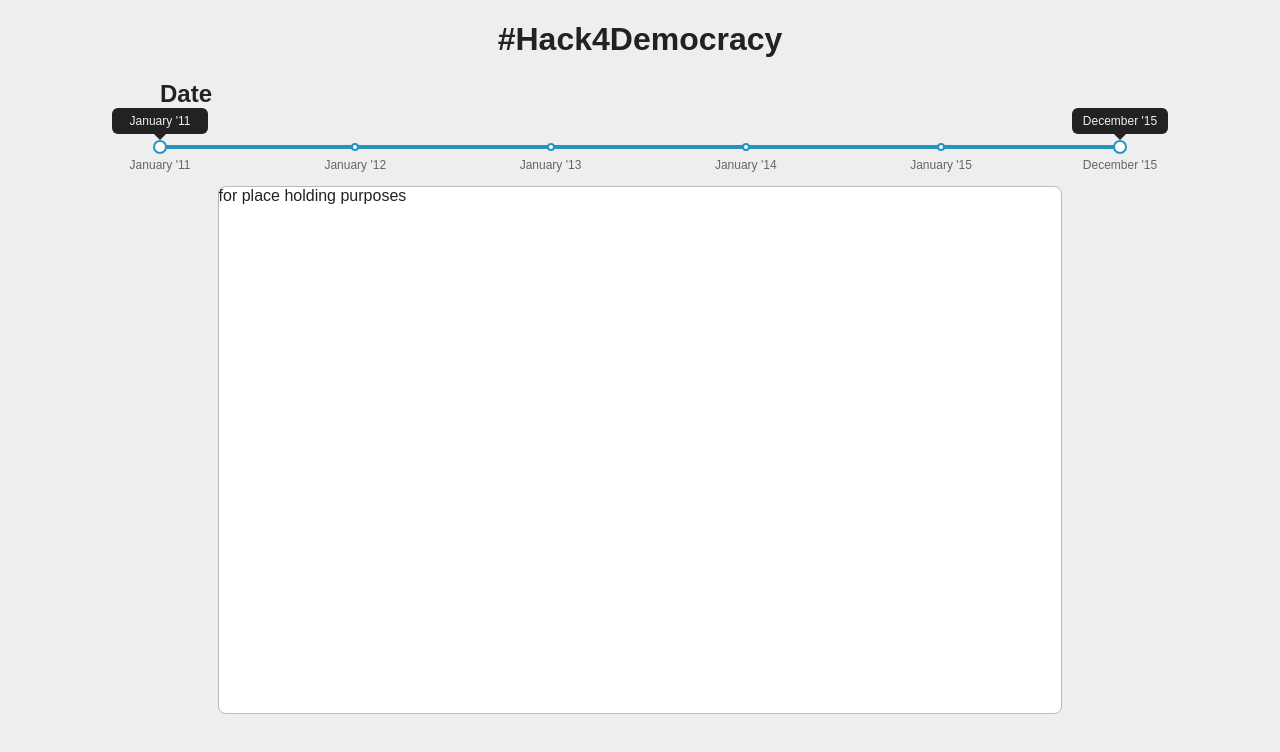
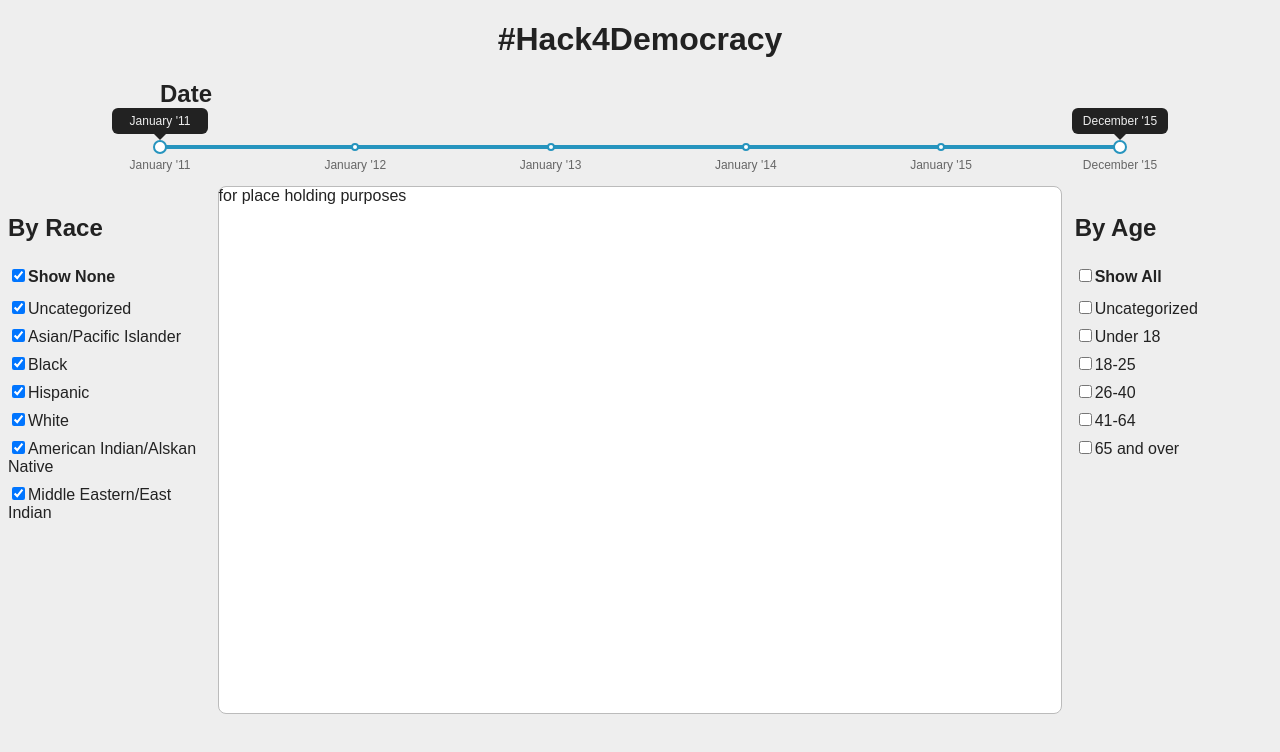
Before and after one commit to bendemers/DataDebunkers, a React (Create React App) app in the folder frontend/: page / in a window 1280 px wide. Shown: the top 752 px of the page. Built offline with nearby package versions, Linux system fonts and the light colour scheme.

Commit message:
everything but the age for interaction

```diff
--- /dev/null
+++ b/frontend/src/Age.js
@@ -0,0 +1,50 @@
+import React, {Component} from 'react';
+import {connect} from 'react-redux'
+
+class AgeBoxes extends Component {
+  constructor () {
+    super()
+
+    this.singleBox = this.singleBox.bind(this);
+    this.largeBox = this.largeBox.bind(this);
+  }
+
+  singleBox (e) {
+    if(e.target.checked){
+      this.props.addSet(Number(e.target.name))
+    } else {
+      this.props.removeSet(Number(e.target.name))
+    }
+  }
+
+  largeBox (e) {
+    if(e.target.checked){
+      this.props.addAll();
+    } else {
+      this.props.clearAll();
+    }
+  }
+
+  render () {
+    return (
+      <div className='age'>
+        <h2>By Age</h2>
+        <div className='choices'>
+          <label className='large'><input type='checkbox'/>Show All</label>
+          <label><input type='checkbox'/>Uncategorized</label>
+          <label><input type='checkbox'/>Under 18</label>
+          <label><input type='checkbox'/>18-25</label>
+          <label><input type='checkbox'/>26-40</label>
+          <label><input type='checkbox'/>41-64</label>
+          <label><input type='checkbox'/>65 and over</label>
+        </div>
+      </div>
+    )
+  }
+}
+
+const mapState = ({age}) => ({
+  age
+})
+
+export default connect(mapState)(AgeBoxes)
--- a/frontend/src/App.js
+++ b/frontend/src/App.js
@@ -2,8 +2,9 @@ import React, { Component } from 'react';
 
 import './style/style.css';
 
-import Time from './Time.js';
 import Date from './Date.js';
+import Race from './Race.js';
+import Age from './Age.js'
 
 class App extends Component {
   render() {
@@ -12,8 +13,12 @@ class App extends Component {
         <h1>#Hack4Democracy</h1>
         <Date />
         {/*<Time />*/}
-        <div className='placeholder'>
-          for place holding purposes
+        <div className='row'>
+          <Race />
+          <div className='placeholder'>
+            for place holding purposes
+          </div>
+          <Age />
         </div>
       </div>
     );
--- a/frontend/src/Race.js
+++ b/frontend/src/Race.js
@@ -0,0 +1,69 @@
+import React, {Component} from 'react';
+import {connect} from 'react-redux';
+
+import {addSet, removeSet, addAll, clearAll} from './reducers/race.js';
+
+class RaceBoxes extends Component {
+  constructor () {
+    super()
+
+    this.singleBox = this.singleBox.bind(this);
+    this.largeBox = this.largeBox.bind(this);
+  }
+
+  singleBox (e) {
+    if(e.target.checked){
+      this.props.addSet(Number(e.target.name))
+    } else {
+      this.props.removeSet(Number(e.target.name))
+    }
+  }
+
+  largeBox (e) {
+    if(e.target.checked){
+      this.props.addAll();
+    } else {
+      this.props.clearAll();
+    }
+  }
+
+  render () {
+    const all = this.props.race.every(ele=>ele)
+    return (
+      <div className='race'>
+        <h2>By Race</h2>
+        <div className='choices'>
+          <label className='large' ><input type='checkbox' onClick={this.largeBox} checked={all}/>{all ? 'Show None' : 'Show All'} </label>
+          <label><input name='0' type='checkbox' onClick={this.singleBox} checked={this.props.race[0]}/>Uncategorized</label>
+          <label><input name='1' type='checkbox' onClick={this.singleBox} checked={this.props.race[1]}/>Asian/Pacific Islander</label>
+          <label><input name='2' type='checkbox' onClick={this.singleBox} checked={this.props.race[2]}/>Black</label>
+          <label><input name='3' type='checkbox' onClick={this.singleBox} checked={this.props.race[3]}/>Hispanic</label>
+          <label><input name='4' type='checkbox' onClick={this.singleBox} checked={this.props.race[4]}/>White</label>
+          <label><input name='5' type='checkbox' onClick={this.singleBox} checked={this.props.race[5]}/>American Indian/Alskan Native</label>
+          <label><input name='6' type='checkbox' onClick={this.singleBox} checked={this.props.race[6]}/>Middle Eastern/East Indian</label>
+        </div>
+      </div>
+    )
+  }
+}
+
+const mapState = ({race}) => ({
+  race
+})
+
+const mapDispatch = (dispatch) => ({
+  addSet: (num) => {
+    dispatch(addSet(num));
+  },
+  removeSet: (num) => {
+    dispatch(removeSet(num));
+  },
+  addAll: () => {
+    dispatch(addAll());
+  },
+  clearAll: () => {
+    dispatch(clearAll())
+  }
+})
+
+export default connect(mapState, mapDispatch)(RaceBoxes)
--- a/frontend/src/reducers/index.js
+++ b/frontend/src/reducers/index.js
@@ -1,11 +1,11 @@
 import {combineReducers} from 'redux'
 
 import date from './date';
-// import race from './race';
+import race from './race';
 // import age from './age';
 
 export default combineReducers({
   date,
-  // race,
+  race,
   // age
 });
--- /dev/null
+++ b/frontend/src/reducers/race.js
@@ -0,0 +1,47 @@
+// CONSTANTS
+const ADD_SET = 'ADD_SET';
+const REMOVE_SET = 'REMOVE_SET'
+const ADD_ALL = 'ADD_ALL';
+const CLEAR_ALL = 'CLEAR_ALL';
+
+//ACTION CREATORS
+export const addSet = (num) => ({
+  type: ADD_SET,
+  data: num
+})
+
+export const removeSet = (num) => ({
+  type: REMOVE_SET,
+  data: num
+})
+
+export const addAll = () => ({
+  type: ADD_ALL
+})
+
+export const clearAll = () => ({
+  type: CLEAR_ALL,
+})
+
+//REDUCER
+const initialState = [true, true, true, true, true, true, true]
+
+const negativeState = [false, false, false, false, false, false, false]
+
+export default (state = initialState, action) => {
+  const newArr = state.slice();
+	switch(action.type) {
+	 	case ADD_SET:
+      newArr[action.data] = true
+      return newArr;
+    case REMOVE_SET:
+      newArr[action.data] = false
+      return newArr;
+    case ADD_ALL:
+      return initialState;
+    case CLEAR_ALL:
+      return negativeState;
+    default:
+      return state;
+  }
+}
--- a/frontend/src/style/style.css
+++ b/frontend/src/style/style.css
@@ -32,6 +32,10 @@ button {
 
 #date h2 {
   margin-bottom: 0;
+}
+
+.row {
+  display: flex;
 }
 
 .placeholder {
@@ -161,3 +165,24 @@ button {
   margin: auto;
   display: block;
 }
+
+.race,
+.age {
+  padding: .5em;
+  width: 16.66666vw;
+}
+
+.choices {
+  display: flex;
+  flex-direction: column;
+}
+
+.choices label {
+  display: block;
+  padding: .25em 0;
+}
+
+.choices label.large {
+  font-weight: bold;
+  padding-bottom: .5em;
+}
```
Also changed, not shown: frontend/src/reducers/age.js (added, +61 -0 lines).
